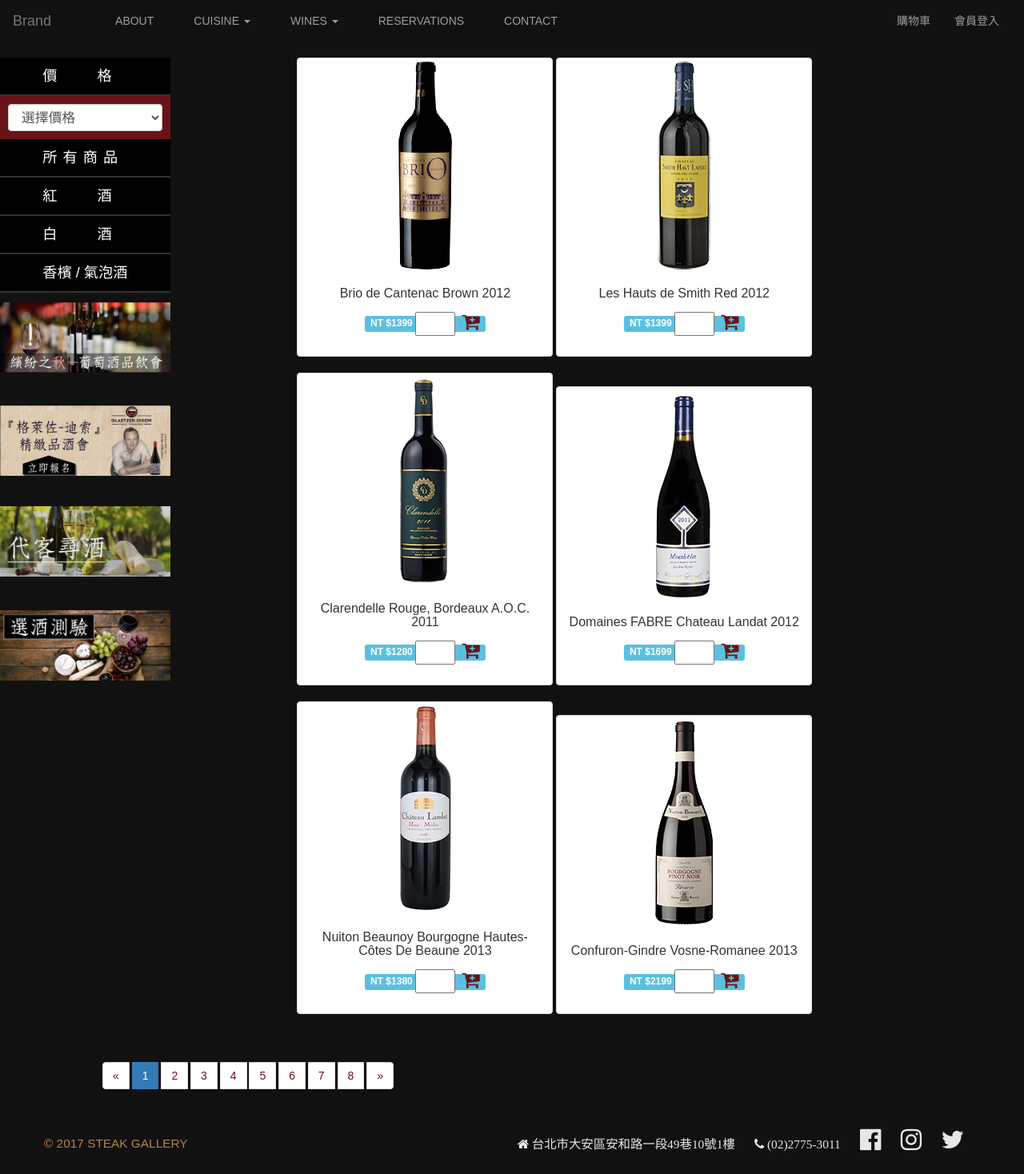
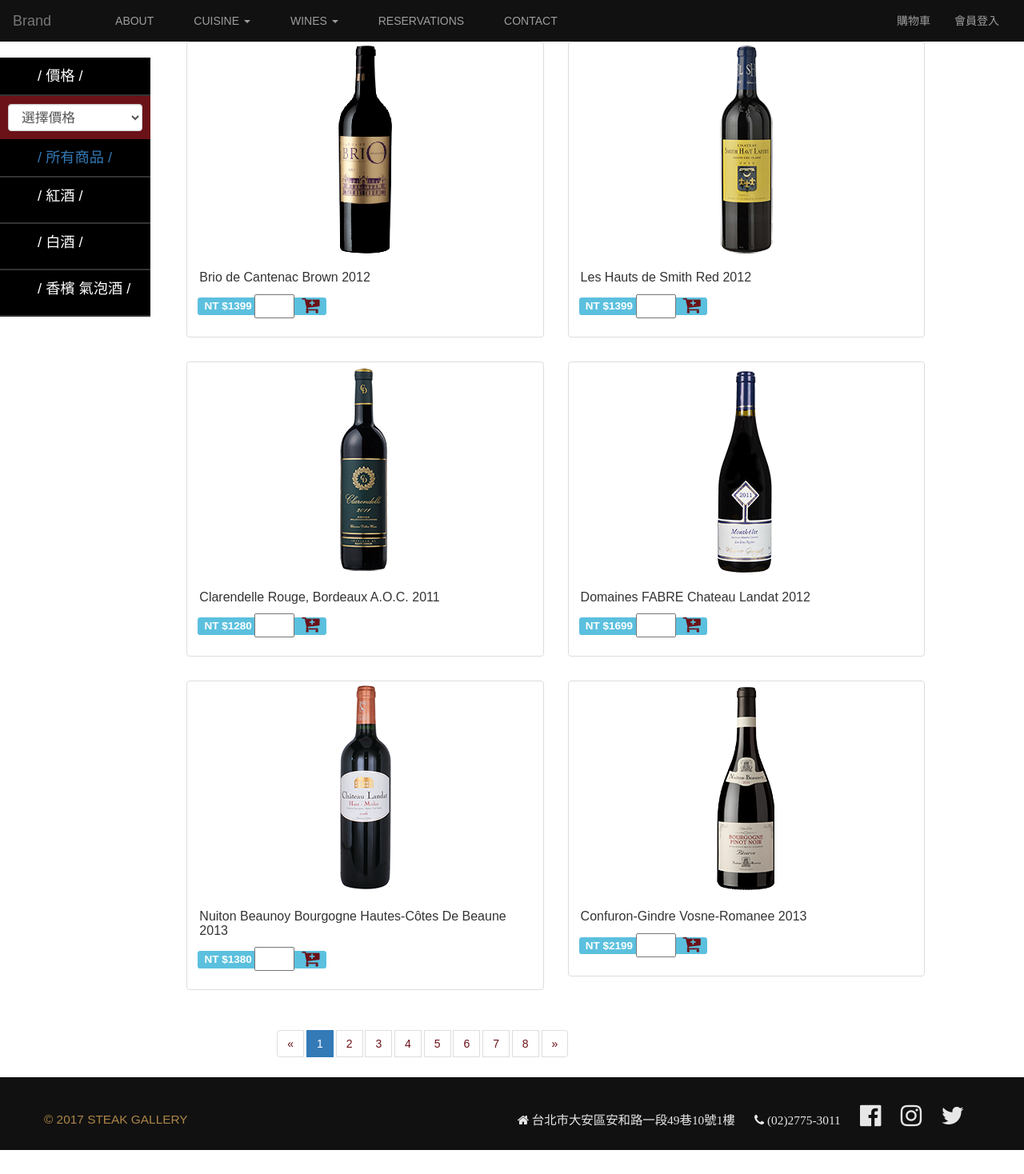
Before and after one commit to dameiwoha/Steak_Gallery, a PHP site: page /product_red.php in a window 1280 px wide. Shown: the whole page at 80% size. After the commit the page ends 1438 px from the top, so only its background shows below. Run offline with PHP 8.4, Linux system fonts and the light colour scheme; data comes from the database, SQL or seed files in the repository; some libraries are stand-ins or nearby versions; some web fonts are replaced.

Commit message:
酒類商品

```diff
--- a/product_red.php
+++ b/product_red.php
@@ -63,23 +63,26 @@
     <link rel="stylesheet" href="css/font-awesome-4.7.0/css/font-awesome.min.css"><!-- icon -->
     <link rel="stylesheet" href="css/css_reset.css">
     <link rel="stylesheet" href="css/product_red.css">
-    <link rel="stylesheet" href="css/grid-system.css">
+    <!--<link rel="stylesheet" href="css/grid-system.css">-->
     <link rel="stylesheet" href="css/left_bar.css">
     <link rel="stylesheet" href="css/sweet-alert.css">
     <script src="js/sweet-alert.js"></script>
     <script src="https://cdn.jsdelivr.net/es6-promise/latest/es6-promise.auto.min.js"></script>
 
 </head>
-<body id="wine1_body">
+<body class="lightbody">
 <?php include(__DIR__ . '/NSGnav.php') ?>
 <!-- menu-->
+<div class="container-fliud">
+    <div class="row">
 
-<div class="c-sm-12 background_div">
-    <div class="c-xs-12 c-sm-2 wine_box">
+        <div class="col-xs-12 col-md-2 wine_box">
                 <div class="wine_item">
-            <div class="wine_title" style="letter-spacing:50px;">價格</div>
+                    <div class="wine_title">
+                       / 價格 /
+                    </div>
                     <div class="price">
-                <select name="price_sel" id="price_sel" class="form-control">
+                        <select name="price_sel" id="price_sel" class="form-control myprice">
                             <option value="選擇價格">選擇價格</option>
                             <option value="p1">NT 1000以下</option>
                             <option value="p2">NT 1000~1500</option>
@@ -91,40 +94,49 @@
 
                 <div class="wine_item">
                     <div class="wine_title">
-                <a href="product_red.php" style="text-decoration: none; color: #fff; letter-spacing:7px;">所有商品</a>
+                        <a href="product_red.php">
+                        / 所有商品 /
+                        </a>
                     </div>
                 </div>
                 <div class="wine_item">
-            <div class="wine_title" style="letter-spacing:50px;">紅酒</div>
+                    <div class="wine_title">
+                        <p>/ 紅酒 /</p>
+                        </div>
                     <div class="wine_list">
                         <ul>
-                    <li><a href="?cate=1" style="letter-spacing:50px;">法國</a></li>
-                    <li><a href="?cate=2" style="letter-spacing:50px;">美國</a></li>
-                    <li><a href="?cate=3" style="letter-spacing:50px;">智利</a></li>
+                            <li><a href="?cate=1">法國</a></li>
+                            <li><a href="?cate=2">美國</a></li>
+                            <li><a href="?cate=3">智利</a></li>
                         </ul>
                     </div>
                 </div>
                 <div class="wine_item">
-            <div class="wine_title" style="letter-spacing:50px;">白酒</div>
+                    <div class="wine_title">
+                        <p>/ 白酒 /</p>
+                        </div>
                     <div class="wine_list">
                         <ul>
-                    <li><a href="?cate=4" style="letter-spacing:50px;">法國</a></li>
-                    <li><a href="?cate=5" style="letter-spacing:50px;">德國</a></li>
-                    <li><a href="?cate=6" style="letter-spacing:50px;">智利</a></li>
+                            <li><a href="?cate=4" >法國</a></li>
+                            <li><a href="?cate=5">德國</a></li>
+                            <li><a href="?cate=6">智利</a></li>
                         </ul>
                     </div>
                 </div>
                 <div class="wine_item">
-            <div class="wine_title">香檳 / 氣泡酒</div>
+                    <div class="wine_title">
+                        <p>/ 香檳  氣泡酒 /</p>
+                        </div>
                     <div class="wine_list">
                         <ul>
-                    <li><a href="?cate=7" style="letter-spacing:50px;">法國</a></li>
-                    <li><a href="?cate=8" style="letter-spacing:20px;">義大利</a></li>
-                    <li><a href="?cate=9" style="letter-spacing:20px;">西班牙</a></li>
+                            <li><a href="?cate=7">法國</a></li>
+                            <li><a href="?cate=8">義大利</a></li>
+                            <li><a href="?cate=9">西班牙</a></li>
                         </ul>
                     </div>
                 </div>
-        <div class="ad">
+
+                        <!--<div class="ad">
                             <div class="wine_ad c-xs-img">
                                 <a href="winetaste.php"><img src="imgs/wine_04_02.png"></a>
                                 <a href="winetaste.php"><img src="imgs/wine_04_01.png"></a>
@@ -141,20 +153,28 @@
                                 <a href="small_test.php"><img src="imgs/wine_04_08.png"></a>
                                 <a href="small_test.php"><img src="imgs/wine_04_07.png"></a>
                             </div>
-        </div>
+                        </div>-->
+
         </div>
 
 
-    <div class="c-sm-9 wine_products_box">
+
+  <!--  商品開始  -->
+            <div class="col-xs-12 col-md-9 wine_products_box">
+
                     <?php if ($totalPages)
                         while ($row = $result->fetch_assoc()): ?>
-                <ul class="c-xs-12 c-sm-4 thumbnail">
-                    <li>
-                        <a class="single_product" href="wine.php?sid=<?= $row['sid'] ?>">
-                            <img src="imgs/small/<?= $row['p_id'] ?>.png"></a>
-                        <div class="caption">
+                            <ul class="col-xs-12 col-md-6">
+                                <li class="thumbnail mythumbnail">
+                                    <div class="single_product">
+                                        <a  href="wine.php?sid=<?= $row['sid'] ?>">
+                                            <img src="imgs/small/<?= $row['p_id'] ?>.png">
+                                        </a>
+                                    </div>
+                                    <div class="caption mycaption">
                                         <h5><?= $row['p_name'] ?></h5>
-                            <h5><span class="label label-info">NT $<?= $row['price'] ?>
+                                        <h4 class="wine-info-h4">
+                                            <span class="label label-info mylabel-info">NT $<?= $row['price'] ?>
                                                 <select name="qty" class="qty">
                                                 <option value="1">1</option>
                                                 <option value="2">2</option>
@@ -168,19 +188,20 @@
                                             </select>
                                                 <a class="add_car" data-sid="<?= $row['sid'] ?>">
                                                     <i class="fa fa-cart-plus fa-lg" aria-hidden="true"></i></a>
-                    </span></h5>
-
+                                            </span>
+                                        </h4>
                                     </div>
                                 </li>
                             </ul>
+                    <?php endwhile; ?>
 
+                    <div class="myclearfix">
+                        <!--  清除浮動  -->
+                    </div>
 
-            <?php endwhile; ?>
-    </div>
-</div>
-<div class="c-xs-12 c-sm-12">
-    <nav aria-label="Page navigation">
-        <ul class="pagination">
+                     <!--  頁碼開始  -->
+                    <nav aria-label="Page navigation" class="winepage">
+                        <ul class="pagination mypagination">
                             <li>
                                 <a href="?page=<?= $page - 1 > 0 ? $page - 1 : 1 ?>" aria-label="Previous">
                                     <span aria-hidden="true">&laquo;</span>
@@ -199,7 +220,21 @@
                             </li>
                         </ul>
                     </nav>
+                    <!--  頁碼end  -->
+
             </div>
+
+    </div> <!--row-->
+
+
+
+</div> <!--  container-fliud 開始  -->
+
+</body>
+
+<?php include(__DIR__ . '/sg_footer.php') ?>
+</html>
+
 <script>
     var params = <?= json_encode($_GET) ?>;
     var cate_get = <?= empty($_GET['cate']) ? 0 : intval($_GET['cate']) ?>;
@@ -269,31 +304,32 @@
 
     $(function () {
         var wine_title = $('.wine_title');
+
         wine_title.click(function () {
             $(this).siblings().slideToggle().parent().siblings().children('.wine_list').slideUp();
 
         });
 
 
-        switch (cate_get) {
-            case 1:
-            case 2:
-            case 3:
-                wine_title.eq(2).click();
-                break;
-            case 4:
-            case 5:
-            case 6:
-                wine_title.eq(3).click();
-
-                break;
-            case 7:
-            case 8:
-            case 9:
-                wine_title.eq(4).click();
-                break;
-            default:
-        }
+        // switch (cate_get) {
+        //     case 1:
+        //     case 2:
+        //     case 3:
+        //         wine_title.eq(2).click();
+        //         break;
+        //     case 4:
+        //     case 5:
+        //     case 6:
+        //         wine_title.eq(3).click();
+        //         break;
+        //     case 7:
+        //     case 8:
+        //     case 9:
+        //         wine_title.eq(4).click();
+        //         break;
+        //     default:
+        //         break;
+        // }
 
         $('a[href]').each(function () {
             if ($(this).attr('href') == '?cate=' + cate_get) {
@@ -303,7 +339,3 @@
 
     });
 </script>
-</body>
-
-<?php include(__DIR__ . '\sg_footer.php') ?>
-</html>
```
Lines whose indentation alone changed are shown as unchanged.
